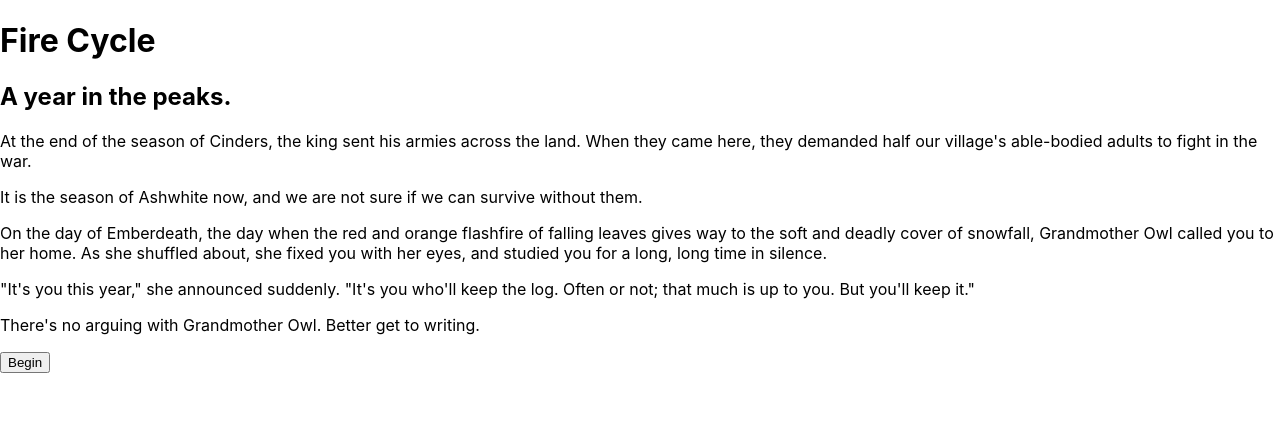
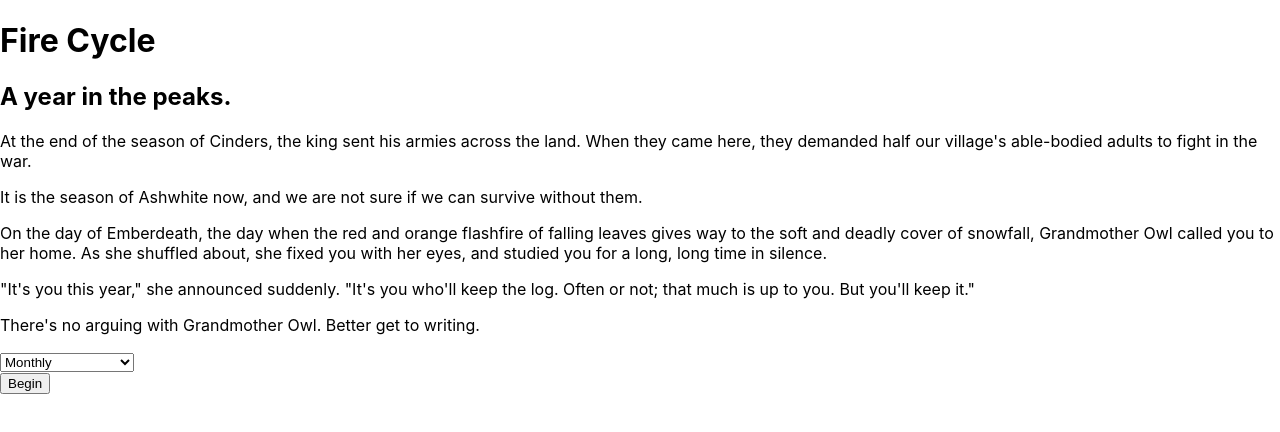
Before and after one commit to kavita-p/fire-cycle, a React (Create React App) app: page / in a window 1280 px wide. Shown: the top 432 px of the page. Built offline with nearby package versions, Linux system fonts and the light colour scheme; the HTML template or start-up script is replaced by a standard one.

Commit message:
scale setting :), feature frozen

```diff
--- a/src/App.jsx
+++ b/src/App.jsx
@@ -11,7 +11,7 @@ const App = () => {
   const [week, changeWeek] = useState(0);
   const [deck, updateDeck] = useState(deckBuilder());
   const [card, updateCard] = useState(deck[deck.length - 1]);
-  const [scale, setScale] = useState(4);
+  const [scale, setScale] = useState(12);
 
   //seasonal: 4 weeks (demo)
   //monthly: 12 weeks
@@ -82,6 +82,10 @@ const App = () => {
     .then(updateFileUrl(''))
   }
 
+  let handleScale = (e) => {
+    setScale(e.target.value);
+  }
+
   return (
     <div className="App">
       <a style={{display: "none"}}
@@ -101,6 +105,7 @@ const App = () => {
         advanceButton={advanceButton}
         handleWriting = {handleWriting}
         handleDownload = {handleDownload}
+        handleScale = {handleScale}
       />
     </div>
   );
--- a/src/Components/LogBook.jsx
+++ b/src/Components/LogBook.jsx
@@ -3,17 +3,18 @@ import ReactMarkdown from 'react-markdown';
 
 const LogBook = (props) => {
   if (props.week < 1) {
-    return (<input type="submit" onClick={props.advanceButton} value="Begin"/>);
-  } else if (props.week > 4) {
     return (<div>
-      {/* {props.journal.map(entry => {
-        return (
-          <div key = {entry.week}>
-            Week {entry.week}: {entry.event.rank} of {suits[entry.event.suit]}<br/>
-            Entry: {entry.log}<br/>
-          </div>
-        )}
-      )} */}
+      <select value={props.scale} onChange={props.handleScale}>
+        <option value={12}>Monthly</option>
+        <option value= {24}>Twice a month</option>
+        <option value={52}>Every week</option>
+        <option value={4}>Seasonally (demo)</option>
+      </select><br/>
+      <input type="submit" onClick={props.advanceButton} value="Begin"/>
+    </div>
+    );
+  } else if (props.week > props.scale) {
+    return (<div>
       <ReactMarkdown children = {markdownEngine(props.journal, props.scale)}/>
       <input type="submit" onClick={props.advanceButton} value="Reset"/>
       <button onClick={props.handleDownload} value="Download">Download</button>
@@ -23,6 +24,7 @@ const LogBook = (props) => {
       <div>
         <form>
           <textarea
+            placeholder='Write here. Markdown valid!'
             value={props.scrawl}
             onChange={props.handleWriting}></textarea>
           <br/>
```
